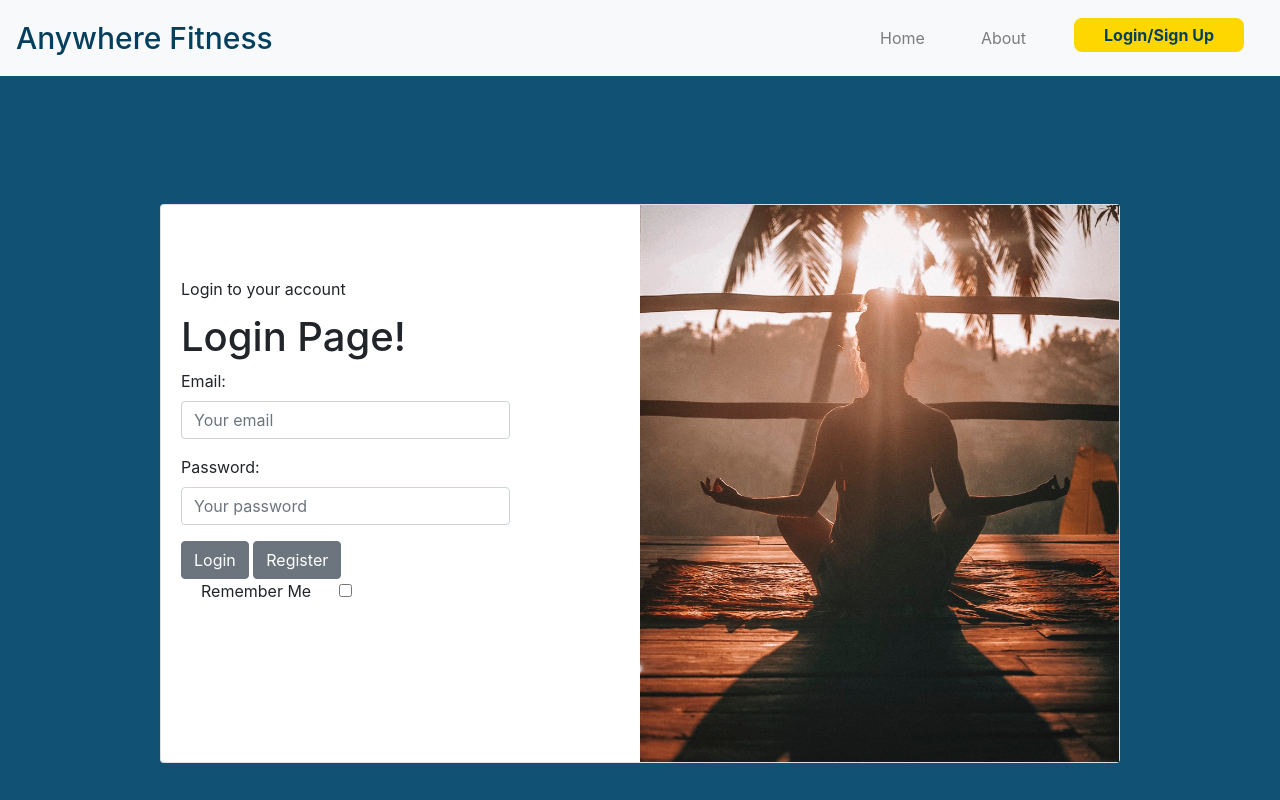
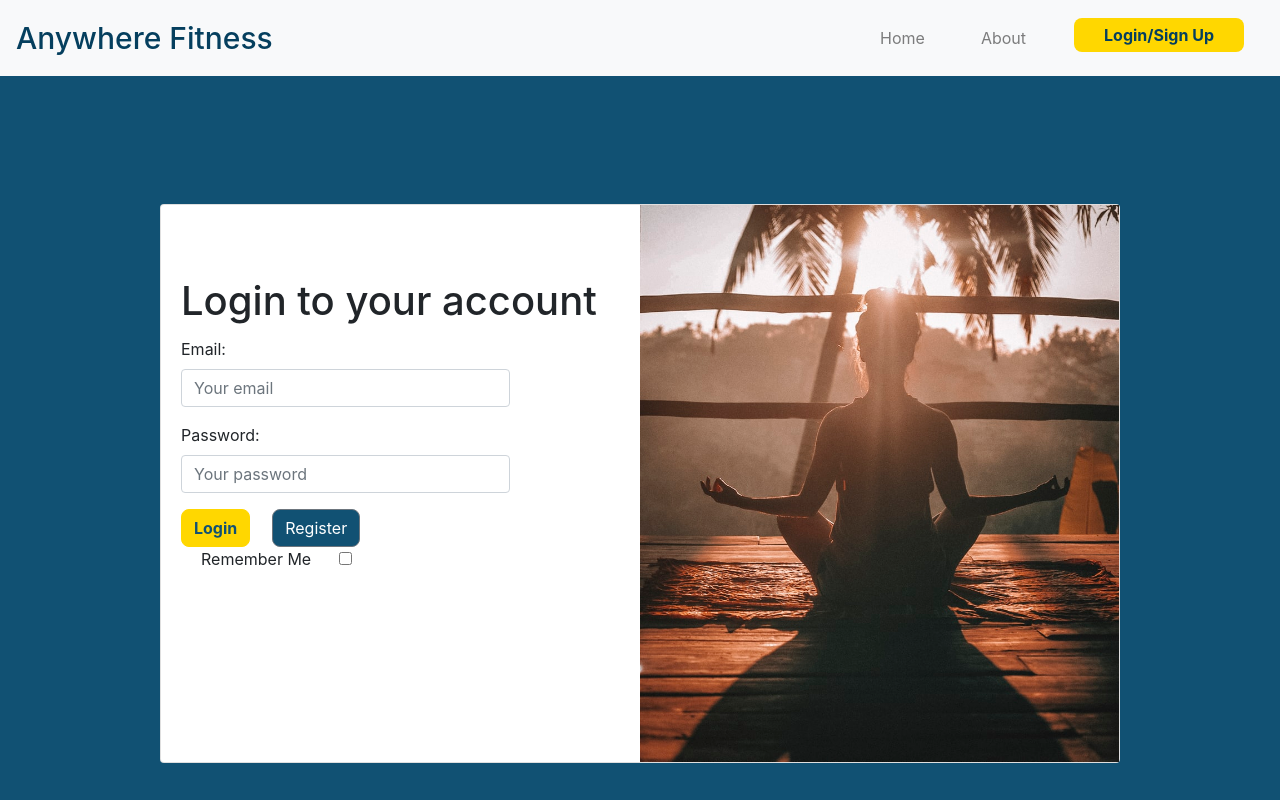
Before and after one commit to BUILD-WEEKS-ANYWHERE-FITNESS/front-end, a React (Create React App) app in the folder anywhere-fitness/: page /login in a window 1280 px wide. Shown: the top 800 px of the page. Built offline with nearby package versions, Linux system fonts and the light colour scheme.

Commit message:
updated styling of buttons

```diff
--- a/anywhere-fitness/src/components/Login/Login.js
+++ b/anywhere-fitness/src/components/Login/Login.js
@@ -16,8 +16,7 @@ const Login = () => {
             <Card className="form-card">
                 <div className="half">
                     <CardBody className="form-card-body login">
-                        <CardTitle>Login to your account</CardTitle>
-                        <h1> Login Page! </h1>
+                        <CardTitle><h1>Login to your account</h1></CardTitle>
 
                         {/* Form here */}
                         <Form>
@@ -29,7 +28,8 @@ const Login = () => {
                                 <Label for="password">Password:</Label>
                                 <Input  type="password" name="password" id="password" placeholder="Your password" />
                             </FormGroup>
-                            <Button >Login</Button> <Link to="/register"><Button>Register</Button></Link>
+                            <Button className="login-button">Login</Button>
+                            <Link to="/register"><Button className="register-button">Register</Button></Link>
                             <FormGroup check>
                                 <Label check>
                                     <Input type="checkbox" />{' '}Remember Me
--- a/anywhere-fitness/src/components/Register/Register.js
+++ b/anywhere-fitness/src/components/Register/Register.js
@@ -31,9 +31,8 @@ const Register = () => {
       <Card className="form-card">
       <div className="half">
             <CardBody className="form-card-body">
-                <CardTitle> Sign Up Now!</CardTitle>
+                <CardTitle> <h1>Sign Up Now!</h1></CardTitle>
 
-                <h1>Registration Page!</h1>
                 <Form >
                 {//Email Input
                 }
@@ -75,7 +74,7 @@ const Register = () => {
                         <br />
                     </div>
                   </FormGroup>
-                    <Button>Submit</Button>
+                    <Button className="login-button">Submit</Button>
                   </Form>
                   {console.log(user)}
                 </CardBody>
--- a/anywhere-fitness/src/css/index.css
+++ b/anywhere-fitness/src/css/index.css
@@ -16,6 +16,29 @@
   height: 100%;
   padding-top: 10%;
   padding-bottom: 10%;
+}
+.card-container Button {
+  border-radius: 8px;
+}
+.card-container .login-button {
+  margin-right: 5%;
+  background-color: #ffd700;
+  border: 1px solid #ffd700;
+  color: #115173;
+  font-weight: bold;
+}
+.card-container .login-button:hover {
+  background-color: #115173;
+  color: #ffd700;
+}
+.card-container .register-button {
+  background-color: #115173;
+  color: white;
+}
+.card-container .register-button:hover {
+  color: #ffd700;
+  background-color: #022c43;
+  border: 1px solid #ffd700;
 }
 .form-card {
   width: 75%;
--- a/anywhere-fitness/src/less/FormPages.less
+++ b/anywhere-fitness/src/less/FormPages.less
@@ -8,6 +8,35 @@
     padding-top: 10%;
     padding-bottom: 10%;
 
+    Button {
+        border-radius: 8px;
+
+    }
+    .login-button {
+        margin-right: 5%;
+        background-color: @mainYellow;
+        border: 1px solid @mainYellow;
+
+        color: @mainBlue;
+        font-weight: bold;
+        &:hover {
+            background-color:@mainBlue;
+            color: @mainYellow;
+        }
+
+    }
+
+
+    .register-button {
+        background-color: @mainBlue;
+        color: white;
+
+        &:hover {
+            color: @mainYellow;
+            background-color:@darkBlue;
+            border: 1px solid @mainYellow;
+        }
+    }
 }
 
 .form-card {
--- a/anywhere-fitness/src/less/variables.less
+++ b/anywhere-fitness/src/less/variables.less
@@ -3,4 +3,5 @@
 
 @mainYellow: #ffd700;
 @mainBlue: #115173;
+@darkBlue: #022c43;
 @offWhite: #e7eef1;
```
